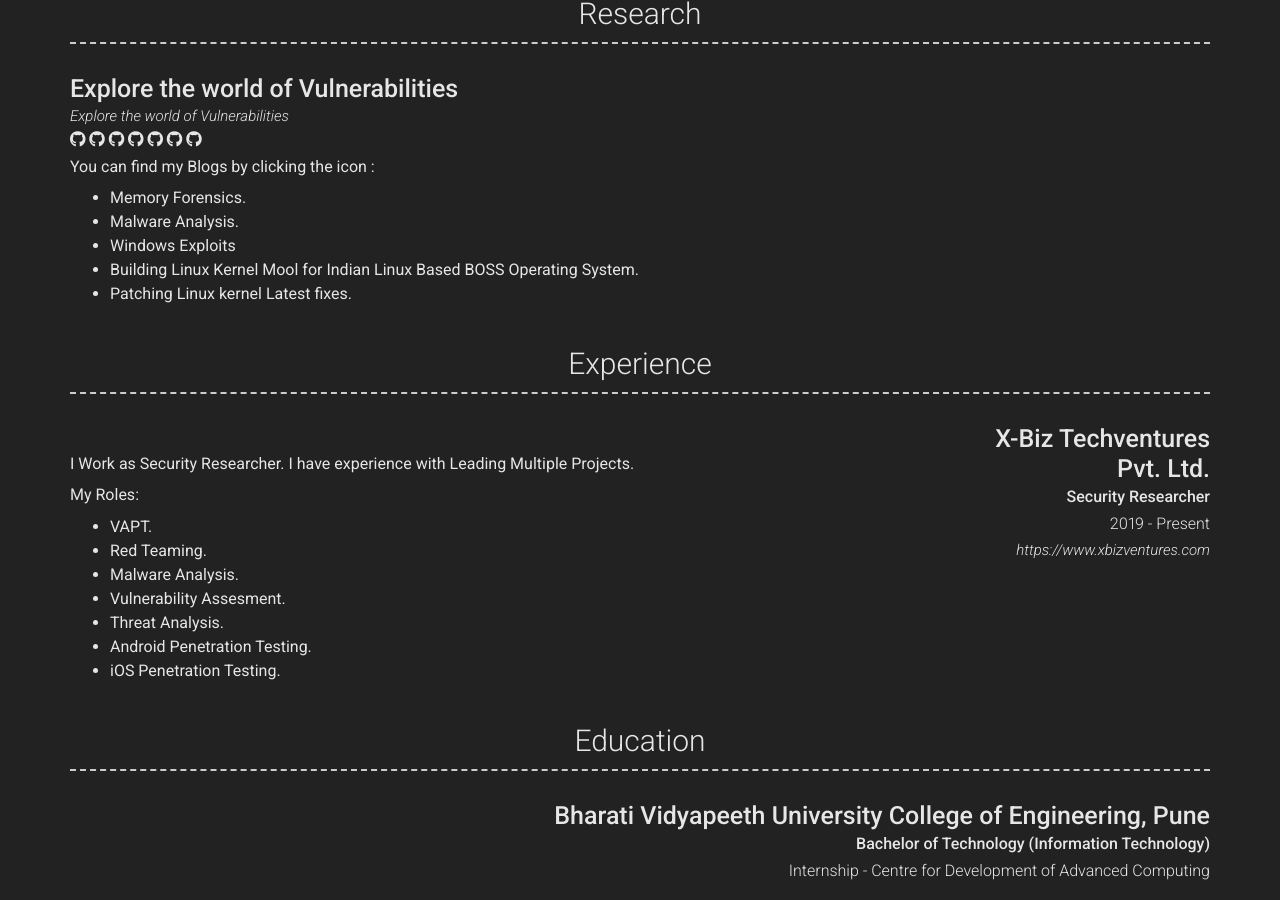
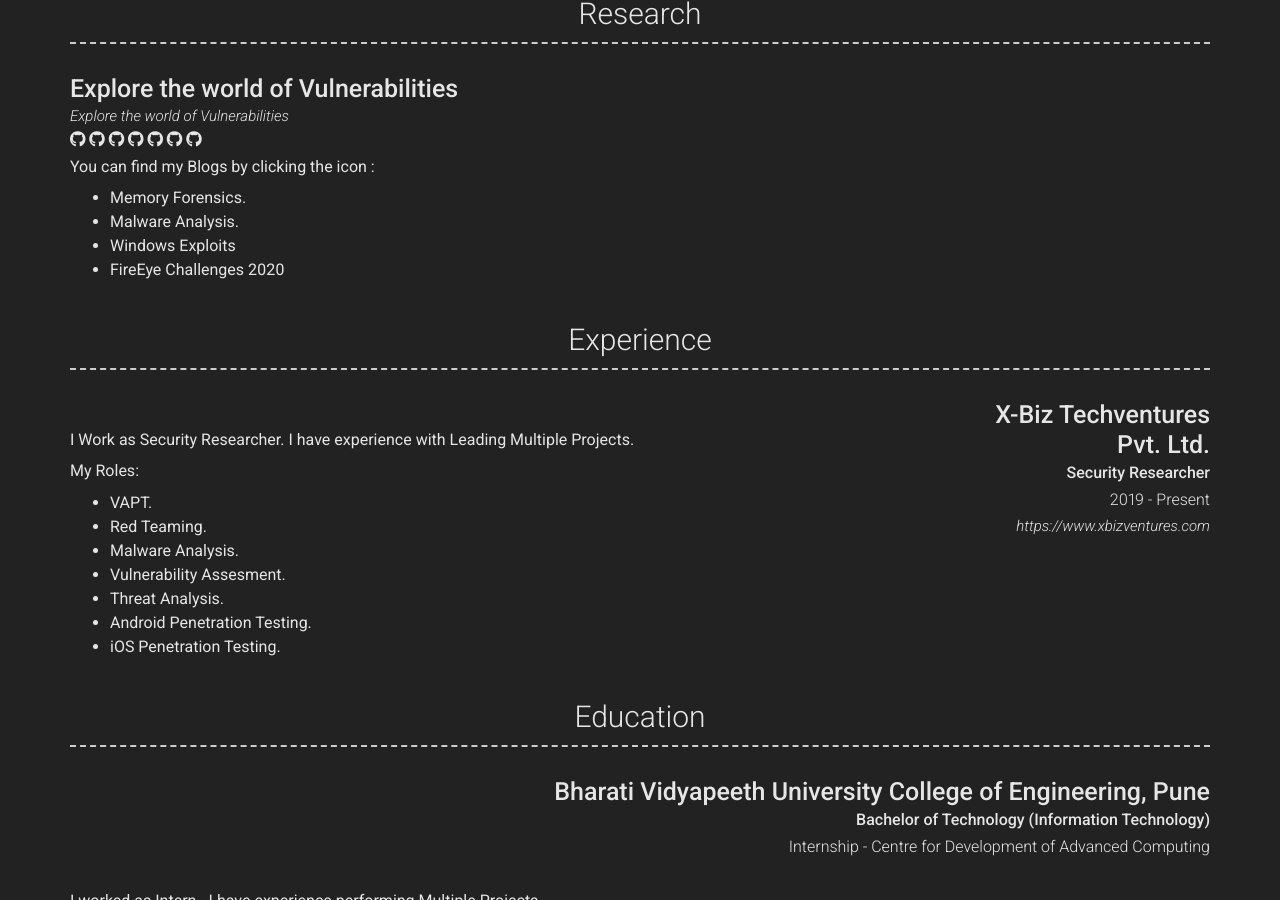
Before and after one commit to yashomer1994/Resume, a Jekyll site: the page built from index.md, in a window 1280 px wide and 900 px high, scrolled down 607 px. Built offline with Jekyll 4.4.1, drawn with Linux system fonts in a browser that asks for light colours; nearby versions of some CDN libraries.

Commit message:
Update _config.yml

```diff
--- a/_config.yml
+++ b/_config.yml
@@ -102,8 +102,8 @@
            - Memory Forensics.
            - Malware Analysis.
            - Windows Exploits
-           - Building Linux Kernel Mool for Indian Linux Based BOSS Operating System.
-           - Patching Linux kernel Latest fixes.
+           - FireEye Challenges 2020
+
 
 
 
```
